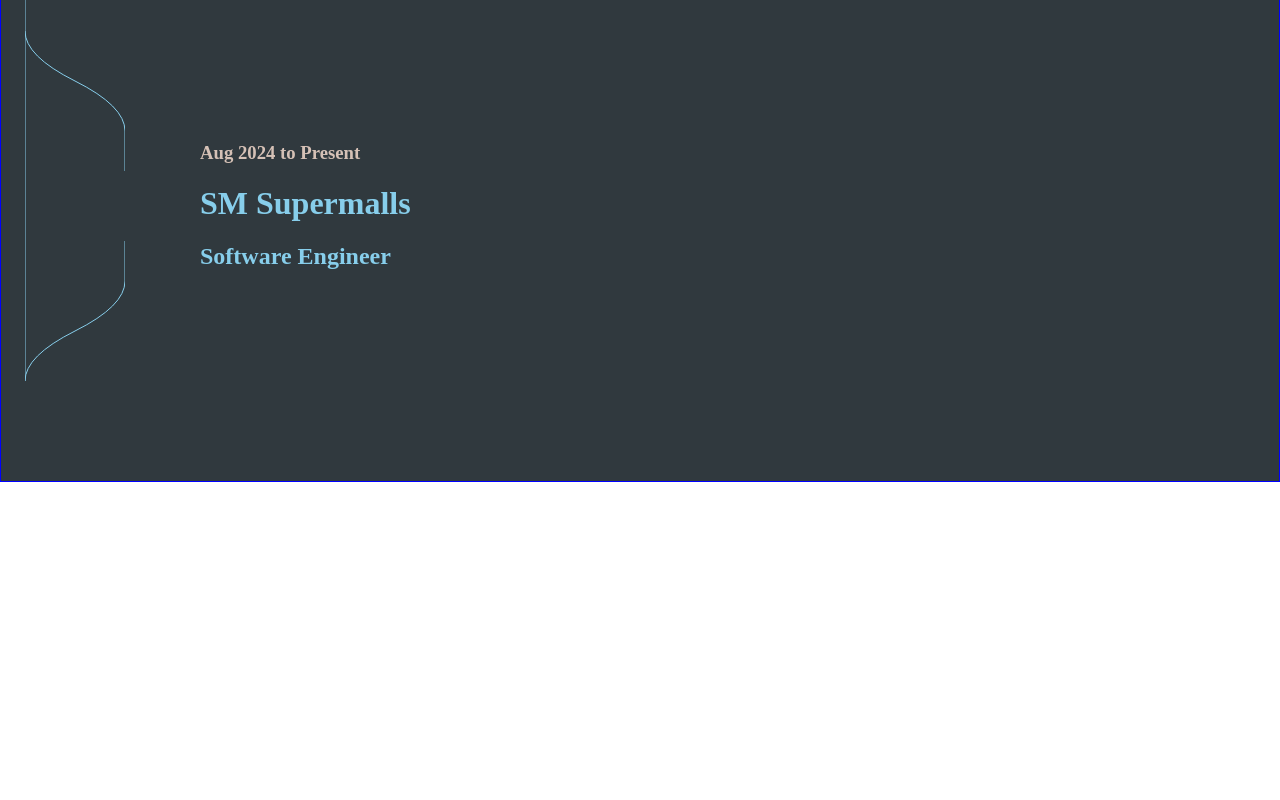
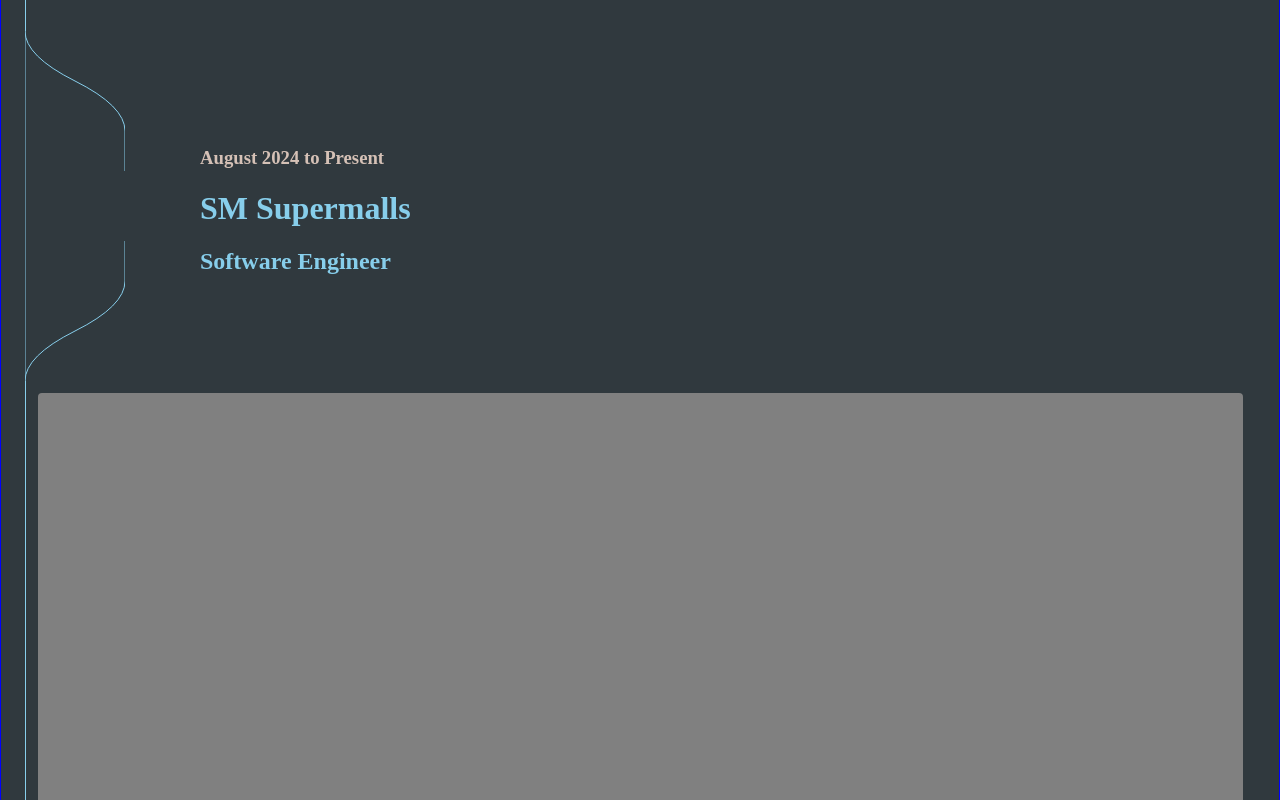
Before and after one commit to frdizon/Franz-Web, a React (Vite) app: page / in a window 1280 px wide. Shown: the part 660-1460 px from the top of the page. Before the commit the page ends 1142 px from the top, so only its background shows below. Built offline with nearby package versions, Linux system fonts and the light colour scheme.

Commit message:
Initial Branching UI

```diff
--- a/src/components/BranchPanel/BranchPanel.tsx
+++ b/src/components/BranchPanel/BranchPanel.tsx
@@ -1,29 +1,20 @@
-import { FC } from 'react';
-import { BranchHeader, Container, SubBranchContainer, SubBranchHeaderDetails } from './styles';
+import { FC, ReactNode } from 'react';
+import { BranchHeader, Container, StyledTopmostLine } from './styles';
 import briefCaseLogo from '../../assets/fluent_briefcase_48.svg';
-import Fork from './subcomponents/BranchLines/Fork';
 
-const BranchPanelComponent: FC = () => {
+interface IBranchPanelComponent {
+    children: ReactNode;
+}
+
+const BranchPanelComponent: FC<IBranchPanelComponent> = ({ children }) => {
     return (
         <Container>
             <BranchHeader>
                 <img src={briefCaseLogo} className="logo" alt="Vite logo" />
                 <h1>Professional Experience</h1>
             </BranchHeader>
-            <SubBranchContainer>
-                <Fork stroke='skyblue' />
-                <SubBranchHeaderDetails branchColorTheme='skyblue'>
-                    <div>
-                        <h3>Aug 2024 to Present</h3>
-                    </div>
-                    <div>
-                        <h1>SM Supermalls</h1>
-                    </div>
-                    <div>
-                        <h2>Software Engineer</h2>
-                    </div>
-                </SubBranchHeaderDetails>
-            </SubBranchContainer>
+            <StyledTopmostLine branchColorTheme='skyblue' />
+            {children}
         </Container>
     );
 }
--- a/src/components/BranchPanel/styles.ts
+++ b/src/components/BranchPanel/styles.ts
@@ -1,4 +1,5 @@
 import styled from "styled-components";
+import Line from "./subcomponents/BranchLines/Line";
 
 export const Container = styled.div`
     height: fit-content;
@@ -19,27 +20,7 @@
     }
 `;
 
-export const BranchContentContainer = styled.div`
-
+export const StyledTopmostLine = styled(Line)`
+    height: 50px;
+    margin-left: 24px;
 `;
-
-export const SubBranchContainer = styled.div`
-    height: fit-content;
-    width: 100%;
-    display: flex;
-    padding: 0 24px;
-`;
-
-export const SubBranchHeaderDetails = styled.div<{branchColorTheme: string}>`
-    height: fit-content;
-    position: relative;
-    top: 142px;
-    left: 75px;
-
-    h1, h2 {
-        color: ${({branchColorTheme}) => (branchColorTheme)};
-    };
-    h3 {
-        color: #D5C1B6;
-    }
-`;
--- a/src/components/BranchPanel/subcomponents/BranchLines/Fork.tsx
+++ b/src/components/BranchPanel/subcomponents/BranchLines/Fork.tsx
@@ -5,17 +5,20 @@
 }
 
 const Fork: FC<TForkProps> = ({stroke}) => (
-    <svg width="100" height="500" xmlns="http://www.w3.org/2000/svg">
+    <svg width="100" height="350" xmlns="http://www.w3.org/2000/svg">
         <defs>
             <g id="arcs" fill="none">
-                <path d="M 0 50 Q 00 75 50 100" stroke={stroke} fill="transparent"/>
+                {/* <path d="M 0 50 Q 00 75 50 100" stroke={stroke} fill="transparent"/>
                 <path d="M 50 100 Q 100 125 100 150" stroke={stroke} fill="transparent"/>
-                <path d="M 100 150 L 100 190" stroke={stroke} fill="transparent"/>
+                <path d="M 100 150 L 100 190" stroke={stroke} fill="transparent"/> */}
+                <path d="M 0 0 Q 00 25 50 50" stroke={stroke} fill="transparent"/>
+                <path d="M 50 50 Q 100 75 100 100" stroke={stroke} fill="transparent"/>
+                <path d="M 100 100 L 100 140" stroke={stroke} fill="transparent"/>
             </g>
         </defs>
-        <path d="M 0 0 L 0 400" stroke={stroke} fill="transparent"/>
+        <path d="M 0 0 L 0 350" stroke={stroke} fill="transparent"/>
         <use xlinkHref="#arcs" />
-        <use xlinkHref="#arcs" transform="translate(0,450) scale(1, -1) "/>
+        <use xlinkHref="#arcs" transform="translate(0,350) scale(1, -1) "/>
     </svg>
 )
 
--- /dev/null
+++ b/src/components/BranchPanel/subcomponents/BranchLines/Line.ts
@@ -0,0 +1,9 @@
+import styled from "styled-components";
+
+const Line = styled.div<{branchColorTheme: string}>`
+    // height: 100%;
+    width: 1px;
+    background-color: ${({branchColorTheme}) => (branchColorTheme)};
+`;
+
+export default Line;
--- /dev/null
+++ b/src/components/BranchPanel/subcomponents/SubBranchPanel/SubBranchPanel.tsx
@@ -0,0 +1,38 @@
+import { FC, ReactNode } from 'react';
+import { ContentContainer, HeaderContainer, HeaderDetailsContainer } from './styles';
+import Fork from '../BranchLines/Fork';
+import Line from '../BranchLines/Line';
+
+interface ISubBranchPanelProps {
+    timeFrame: string;
+    title: string;
+    subTitle: string;
+    children: ReactNode;
+}
+
+const SubBranchPanel: FC<ISubBranchPanelProps> = ({timeFrame, title, subTitle, children}) => {
+    return (
+        <div>
+            <HeaderContainer>
+                <Fork stroke='skyblue' />
+                <HeaderDetailsContainer branchColorTheme='skyblue'>
+                    <div>
+                        <h3>{timeFrame}</h3>
+                    </div>
+                    <div>
+                        <h1>{title}</h1>
+                    </div>
+                    <div>
+                        <h2>{subTitle}</h2>
+                    </div>
+                </HeaderDetailsContainer>
+            </HeaderContainer>
+            <ContentContainer>
+                <Line branchColorTheme='skyblue' />
+                {children}
+            </ContentContainer>
+        </div>
+    );
+}
+
+export default SubBranchPanel;
--- /dev/null
+++ b/src/components/BranchPanel/subcomponents/SubBranchPanel/styles.ts
@@ -0,0 +1,37 @@
+import styled from "styled-components";
+
+export const HeaderContainer = styled.div`
+    height: fit-content;
+    width: 100%;
+    display: flex;
+    padding: 0 24px;
+`;
+
+export const HeaderDetailsContainer = styled.div<{branchColorTheme: string}>`
+    height: fit-content;
+    position: relative;
+    top: 97px;
+    left: 75px;
+
+    h1, h2 {
+        color: ${({branchColorTheme}) => (branchColorTheme)};
+    };
+    h3 {
+        color: #D5C1B6;
+    }
+`;
+
+export const ContentContainer = styled.div`
+    display: flex;
+    padding: 0 24px;
+    height: fit-content;
+    width: 100%;
+`;
+
+export const TempContent = styled.div`
+    height: 500px;
+    border-radius: 4px;
+    background-color: gray;
+    flex: 1;
+    margin: 12px;
+`;
--- a/src/layouts/Experience/Experience.tsx
+++ b/src/layouts/Experience/Experience.tsx
@@ -1,9 +1,18 @@
 import { FC } from 'react';
 import BranchPanel from '../../components/BranchPanel/BranchPanel';
+import SubBranchPanel from '../../components/BranchPanel/subcomponents/SubBranchPanel/SubBranchPanel';
+import { TempContent } from '../../components/BranchPanel/subcomponents/SubBranchPanel/styles';
 
 const Experience: FC = () => {
     return (
-        <BranchPanel />
+        <BranchPanel>
+            <SubBranchPanel timeFrame="August 2024 to Present" title="SM Supermalls" subTitle="Software Engineer">
+                <TempContent />
+            </SubBranchPanel>
+            <SubBranchPanel timeFrame="July 2018 to July 2024" title="Samsung Research Philippines" subTitle="Software Engineer">
+                <TempContent />
+            </SubBranchPanel>
+        </BranchPanel>
     );
 }
 
```
